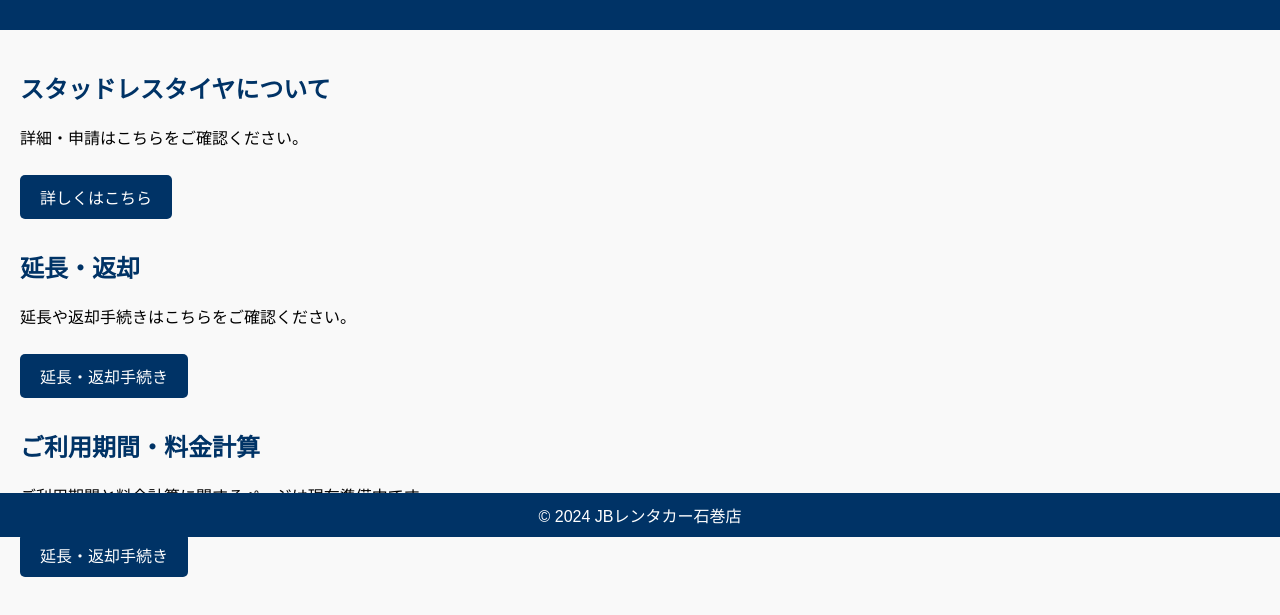
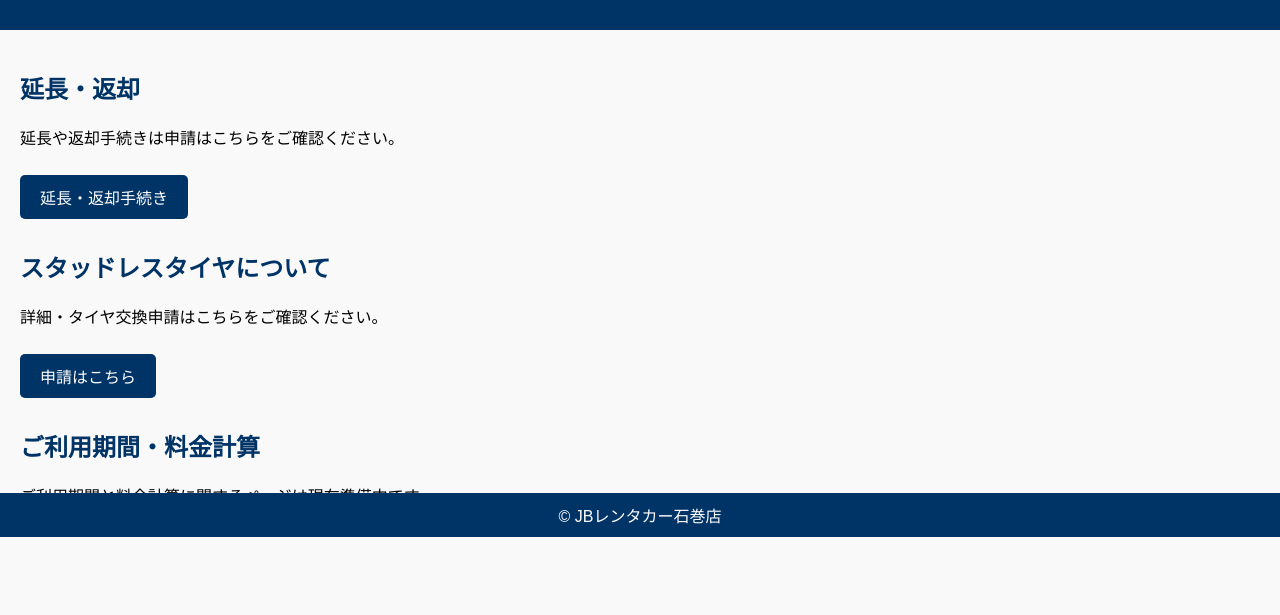
Before and after one commit to JBrentacar/home, a plain HTML site: page index.html in a window 1280 px wide. Shown: the part 263-878 px from the top of the page. After the commit the page ends 820 px from the top, so only its background shows below. Drawn offline with Linux system fonts and the light colour scheme.

Commit message:
Update index.html

```diff
--- a/index.html
+++ b/index.html
@@ -59,24 +59,24 @@
         <h1>JBレンタカー石巻店 - ご利用者専用画面</h1>
     </header>
     <main>
-        <div class="section">
-            <h2>スタッドレスタイヤについて</h2>
-            <p>詳細・申請はこちらをご確認ください。</p>
-            <a href="https://jbrentacar.github.io/Tire/" class="button" target="_blank">詳しくはこちら</a>
-        </div>
-        <div class="section">
+       <div class="section">
             <h2>延長・返却</h2>
-            <p>延長や返却手続きはこちらをご確認ください。</p>
+            <p>延長や返却手続きは申請はこちらをご確認ください。</p>
             <a href="https://forms.wix.com/f/7137235134989730277" class="button" target="_blank">延長・返却手続き</a>
         </div>
         <div class="section">
+            <h2>スタッドレスタイヤについて</h2>
+            <p>詳細・タイヤ交換申請はこちらをご確認ください。</p>
+            <a href="https://jbrentacar.github.io/Tire/" class="button" target="_blank">申請はこちら</a>
+        </div>
+
+        <div class="section">
             <h2>ご利用期間・料金計算</h2>
             <p>ご利用期間と料金計算に関するページは現在準備中です。</p>
-            <a href="https://jbrentacar.github.io/home/calculator.html" class="button" target="_blank">延長・返却手続き</a>
         </div>
     </main>
     <footer>
-        &copy; 2024 JBレンタカー石巻店
+        &copy; JBレンタカー石巻店
     </footer>
 </body>
 </html>
```
